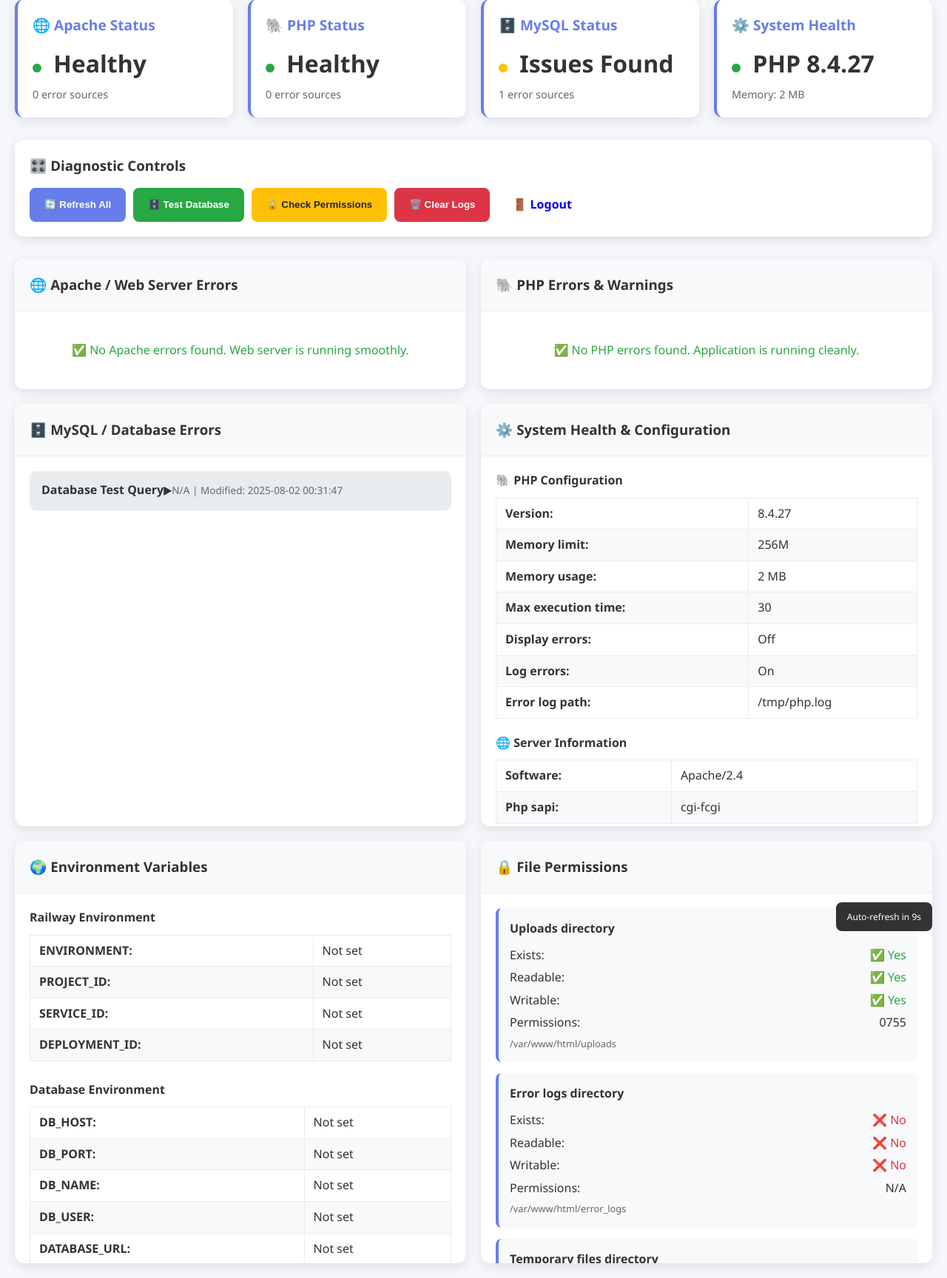
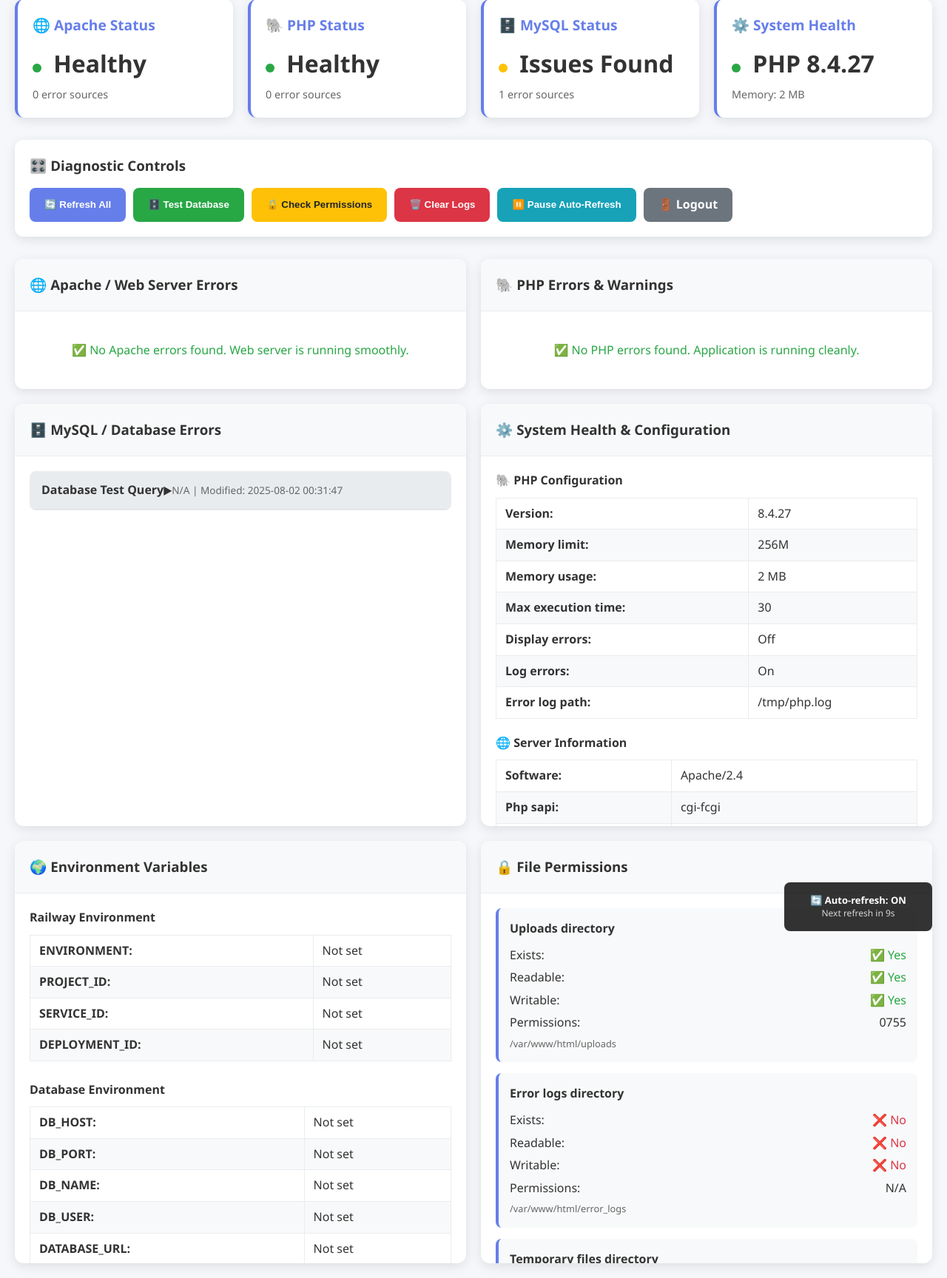
Before and after one commit to HoneyGun76/MIW, a PHP site: page /diagnostic.php in a window 1280 px wide. Shown: the part 163-1891 px from the top of the page at 74% size. Run offline with PHP 8.4, Linux system fonts and the light colour scheme; the visitor is signed in with stand-in values (Sample User, id 1).

Commit message:
Enhanced diagnostic.php: Added auto-refresh toggle for better error inspection
- Added Pause/Resume auto-refresh toggle button
- Enhanced auto-refresh status display in bottom-right corner
- Added keyboard shortcuts: Spacebar (toggle), F5/Ctrl+R (manual refresh)
- Improved UI for better control during comprehensive error analysis
- Railway-compatible diagnostic tool ready for deployment

```diff
--- a/diagnostic.php
+++ b/diagnostic.php
@@ -780,6 +780,8 @@ $diagnosticData = getAllDiagnosticData();
         .btn-success { background: #28a745; color: white; }
         .btn-warning { background: #ffc107; color: #212529; }
         .btn-danger { background: #dc3545; color: white; }
+        .btn-info { background: #17a2b8; color: white; }
+        .btn-secondary { background: #6c757d; color: white; }
         .btn:hover { transform: translateY(-2px); box-shadow: 0 4px 15px rgba(0,0,0,0.2); }
 
         .diagnostic-grid { display: grid; grid-template-columns: repeat(auto-fit, minmax(600px, 1fr)); gap: 20px; }
@@ -801,7 +803,10 @@ $diagnosticData = getAllDiagnosticData();
         .status-danger { background: #dc3545; }
         .status-info { background: #17a2b8; }
 
-        .auto-refresh { position: fixed; bottom: 20px; right: 20px; background: rgba(0,0,0,0.8); color: white; padding: 10px 15px; border-radius: 8px; font-size: 12px; }
+        .auto-refresh { position: fixed; bottom: 20px; right: 20px; background: rgba(0,0,0,0.8); color: white; padding: 15px 20px; border-radius: 8px; font-size: 12px; min-width: 200px; text-align: center; }
+        .auto-refresh #refresh-status { line-height: 1.4; }
+        .auto-refresh #refresh-state { font-weight: bold; font-size: 13px; }
+        .auto-refresh #refresh-timer { opacity: 0.8; }
 
         .environment-table { width: 100%; border-collapse: collapse; margin-top: 10px; }
         .environment-table th, .environment-table td { padding: 8px 12px; border: 1px solid #e9ecef; text-align: left; }
@@ -881,6 +886,9 @@ $diagnosticData = getAllDiagnosticData();
                 </button>
                 <button class="btn btn-danger" onclick="clearLogs()">
                     🗑️ Clear Logs
+                </button>
+                <button class="btn btn-info" id="auto-refresh-toggle" onclick="toggleAutoRefresh()">
+                    ⏸️ Pause Auto-Refresh
                 </button>
                 <a href="?logout=1" class="btn btn-secondary">
                     🚪 Logout
@@ -1080,7 +1088,10 @@ $diagnosticData = getAllDiagnosticData();
     </div>
 
     <div class="auto-refresh" id="auto-refresh">
-        Auto-refresh in <span id="refresh-countdown"><?= AUTO_REFRESH_INTERVAL ?></span>s
+        <div id="refresh-status">
+            <span id="refresh-state">🔄 Auto-refresh: ON</span><br>
+            <span id="refresh-timer">Next refresh in <span id="refresh-countdown"><?= AUTO_REFRESH_INTERVAL ?></span>s</span>
+        </div>
     </div>
 
     <script>
@@ -1106,6 +1117,10 @@ $diagnosticData = getAllDiagnosticData();
                 .then(response => response.json())
                 .then(data => {
                     if (data.success) {
+                        // Reset refresh interval when manually refreshing
+                        if (autoRefreshEnabled) {
+                            refreshInterval = <?= AUTO_REFRESH_INTERVAL ?>;
+                        }
                         location.reload(); // Simple reload for now
                     }
                 })
@@ -1182,16 +1197,40 @@ $diagnosticData = getAllDiagnosticData();
             }
         }
 
-        // Auto-refresh countdown
+        // Auto-refresh countdown and toggle
         let refreshInterval = <?= AUTO_REFRESH_INTERVAL ?>;
+        let autoRefreshEnabled = true;
+        let refreshCountdownTimer;
 
-        setInterval(() => {
-            refreshInterval--;
-            document.getElementById('refresh-countdown').textContent = refreshInterval;
+        function toggleAutoRefresh() {
+            autoRefreshEnabled = !autoRefreshEnabled;
+            const toggleBtn = document.getElementById('auto-refresh-toggle');
+            const refreshState = document.getElementById('refresh-state');
+            const refreshTimer = document.getElementById('refresh-timer');
 
-            if (refreshInterval <= 0) {
-                refreshDiagnostics();
-                refreshInterval = <?= AUTO_REFRESH_INTERVAL ?>;
+            if (autoRefreshEnabled) {
+                toggleBtn.innerHTML = '⏸️ Pause Auto-Refresh';
+                toggleBtn.className = 'btn btn-info';
+                refreshState.innerHTML = '🔄 Auto-refresh: ON';
+                refreshTimer.style.display = 'block';
+                refreshInterval = <?= AUTO_REFRESH_INTERVAL ?>; // Reset countdown
+            } else {
+                toggleBtn.innerHTML = '▶️ Resume Auto-Refresh';
+                toggleBtn.className = 'btn btn-warning';
+                refreshState.innerHTML = '⏸️ Auto-refresh: PAUSED';
+                refreshTimer.style.display = 'none';
+            }
+        }
+
+        refreshCountdownTimer = setInterval(() => {
+            if (autoRefreshEnabled) {
+                refreshInterval--;
+                document.getElementById('refresh-countdown').textContent = refreshInterval;
+
+                if (refreshInterval <= 0) {
+                    refreshDiagnostics();
+                    refreshInterval = <?= AUTO_REFRESH_INTERVAL ?>;
+                }
             }
         }, 1000);
 
@@ -1207,6 +1246,31 @@ $diagnosticData = getAllDiagnosticData();
         // Initialize page
         document.addEventListener('DOMContentLoaded', function() {
             console.log('MIW Diagnostic Tool loaded successfully');
+
+            // Add keyboard shortcuts
+            document.addEventListener('keydown', function(e) {
+                // Spacebar to toggle auto-refresh
+                if (e.code === 'Space' && !e.target.matches('input, textarea')) {
+                    e.preventDefault();
+                    toggleAutoRefresh();
+                }
+                // F5 or Ctrl+R for manual refresh (override default to use our function)
+                if (e.key === 'F5' || (e.ctrlKey && e.key === 'r')) {
+                    e.preventDefault();
+                    refreshDiagnostics();
+                }
+            });
+
+            // Add tooltip info for keyboard shortcuts
+            const refreshBtn = document.querySelector('.btn-primary');
+            if (refreshBtn) {
+                refreshBtn.title = 'Manual refresh (F5 or Ctrl+R)';
+            }
+
+            const toggleBtn = document.getElementById('auto-refresh-toggle');
+            if (toggleBtn) {
+                toggleBtn.title = 'Toggle auto-refresh (Spacebar)';
+            }
         });
     </script>
 </body>
```
